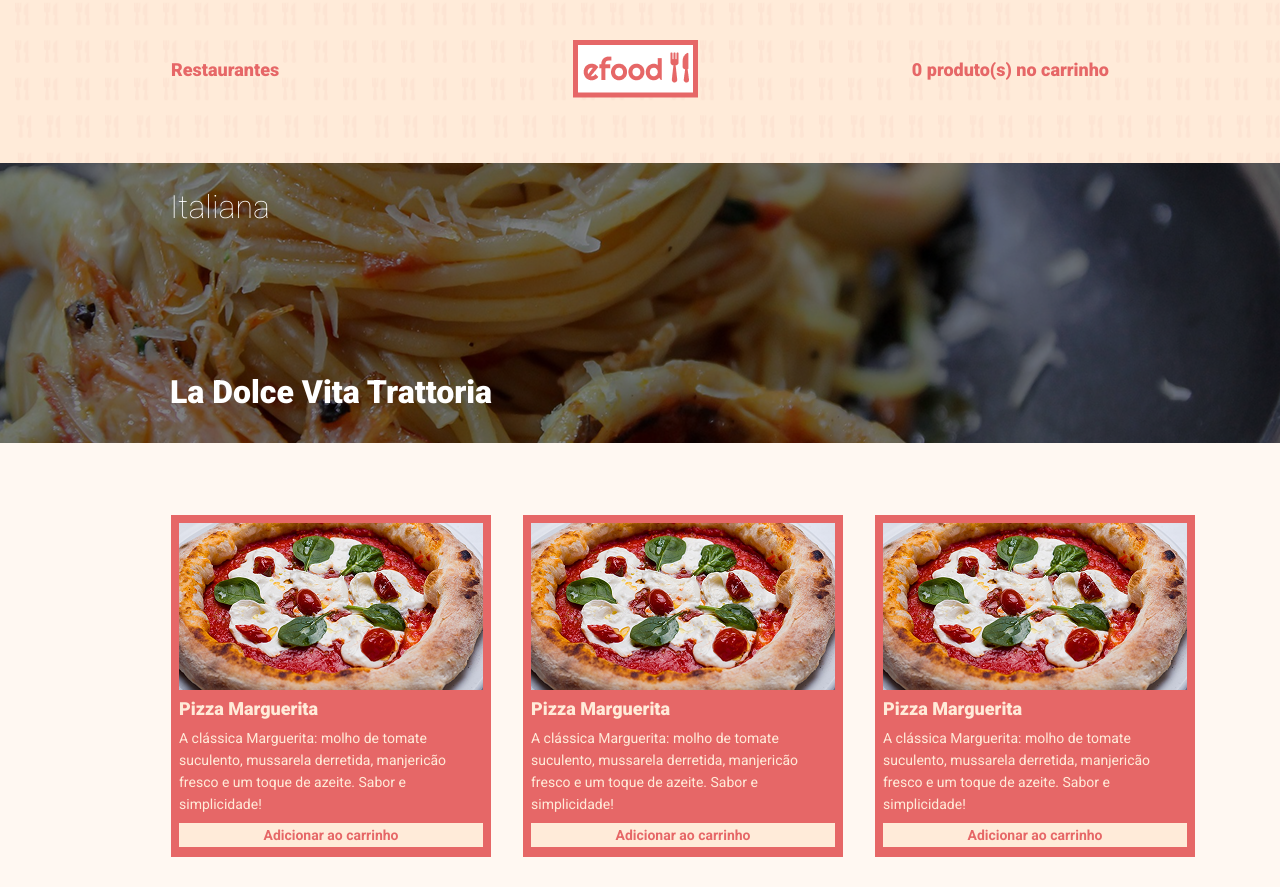
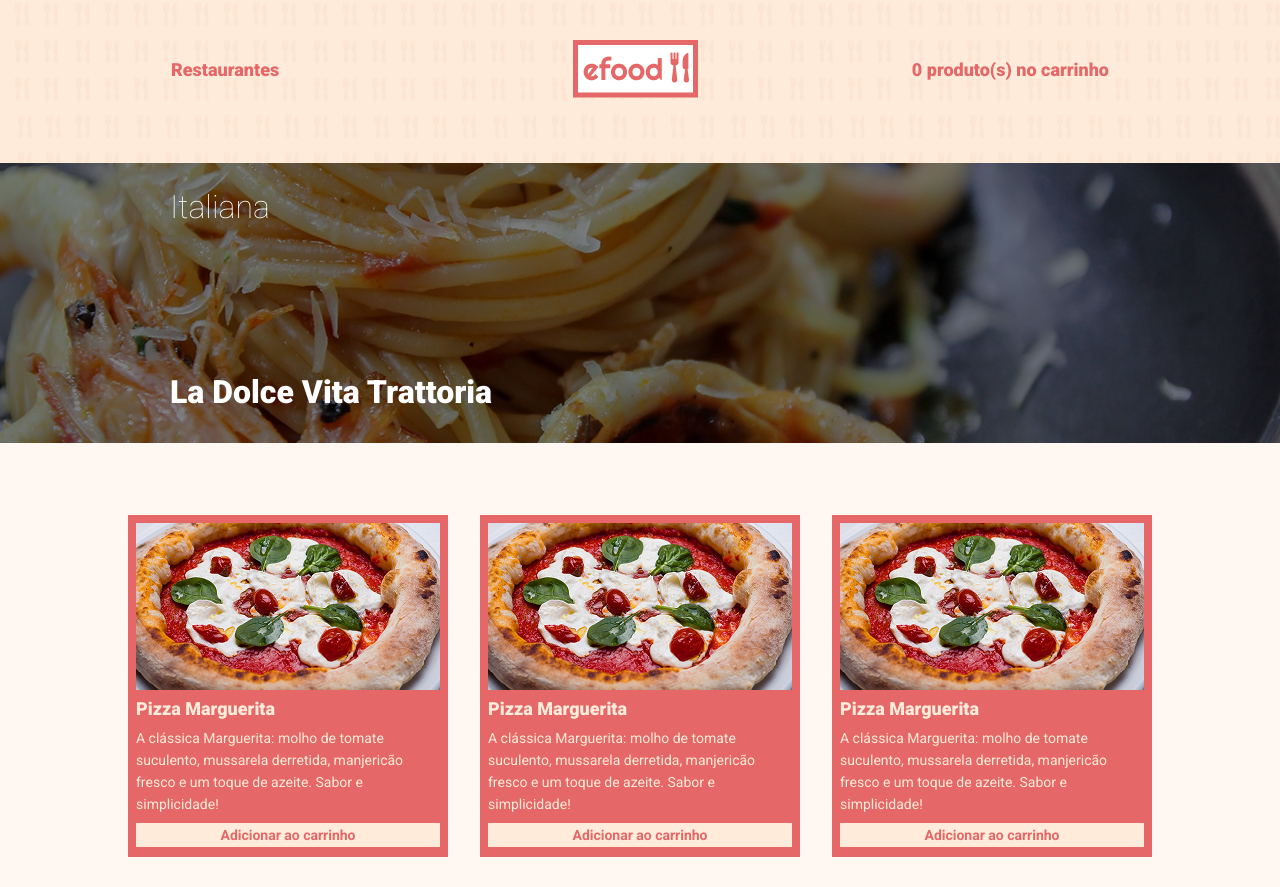
Before and after one commit to pedroeso/efood, a React (Create React App) app: page /categories in a window 1280 px wide. Shown: the top 887 px of the page. Built offline with nearby package versions, Linux system fonts and the light colour scheme; a web font is replaced by a local one.

Commit message:
Ajeitando a Lista de produtos

```diff
--- a/src/components/Footer/styles.ts
+++ b/src/components/Footer/styles.ts
@@ -5,8 +5,7 @@ export const Container = styled.footer`
   background-color: ${cores.pastel};
   font-size: 14px;
   height: 298px;
-  padding-left: 171px;
-  padding-right: 171px;
+  justify-content: center;
 `
 export const Figura = styled.li`
   display: flex;
--- a/src/components/Header/styles.ts
+++ b/src/components/Header/styles.ts
@@ -48,6 +48,7 @@ export const Barra = styled.header`
 export const FundoWrapper = styled.div`
   position: relative;
   width: 100%;
+
   height: 100%;
   display: flex;
 `
--- a/src/components/ListaSecundaria/styles.ts
+++ b/src/components/ListaSecundaria/styles.ts
@@ -7,8 +7,16 @@ export const Container = styled.section<Omit<Props, 'title' | 'games'>>`
   padding: 32px 0;
   background-color: ${cores.vanilla};
   display: flex;
-  padding-left: 171px;
-  padding-right: 171px;
+  padding-left: 32px;
+  padding-right: 32px;
+
+  > .container {
+    width: 100%;
+    max-width: 1366px; /* ajuste conforme seu layout */
+    margin: 0 auto;
+    padding-left: 32px;
+    padding-right: 32px;
+  }
 `
 
 export const List = styled.ul`
@@ -18,6 +26,7 @@ export const List = styled.ul`
   margin-top: 40px;
   row-gap: 32px;
   margin: 40px auto;
+  max-width: 1024px;
 `
 
 export const Title = styled.h2`
--- a/src/components/ProdutoSecundario/styles.ts
+++ b/src/components/ProdutoSecundario/styles.ts
@@ -6,6 +6,7 @@ export const Card = styled.div`
   position: relative;
   border: 8px solid ${cores.laranja};
   height: 342px;
+  width: 320px;
 `
 export const Dois = styled.div`
   background-color: ${cores.laranja};
--- a/src/styles.ts
+++ b/src/styles.ts
@@ -23,6 +23,7 @@ export const GlobalCss = createGlobalStyle`
     body {
       background-color: ${cores.pastel};
       color: ${cores.branca};
+      overflow-x: hidden;
   }
 
   .container {
```
